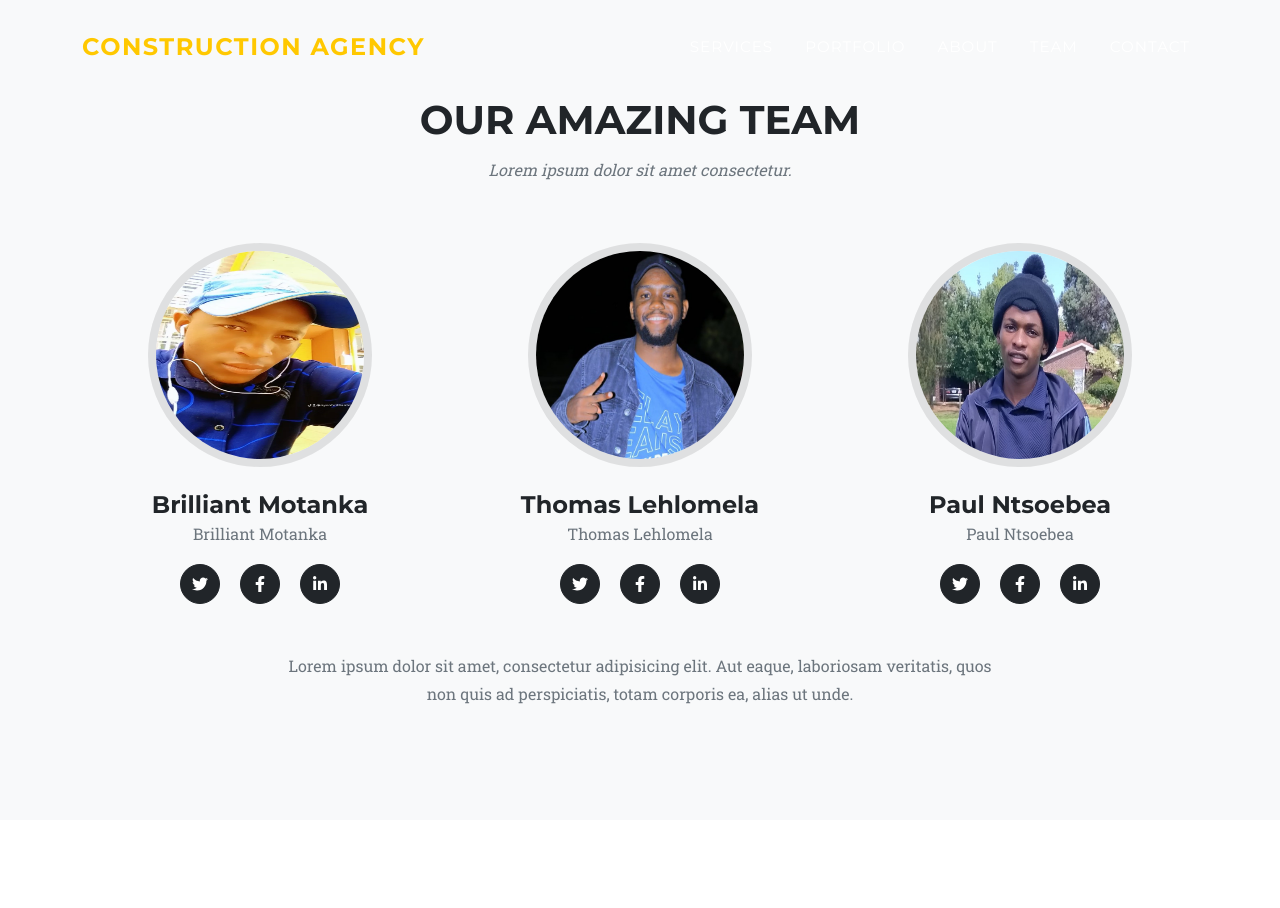
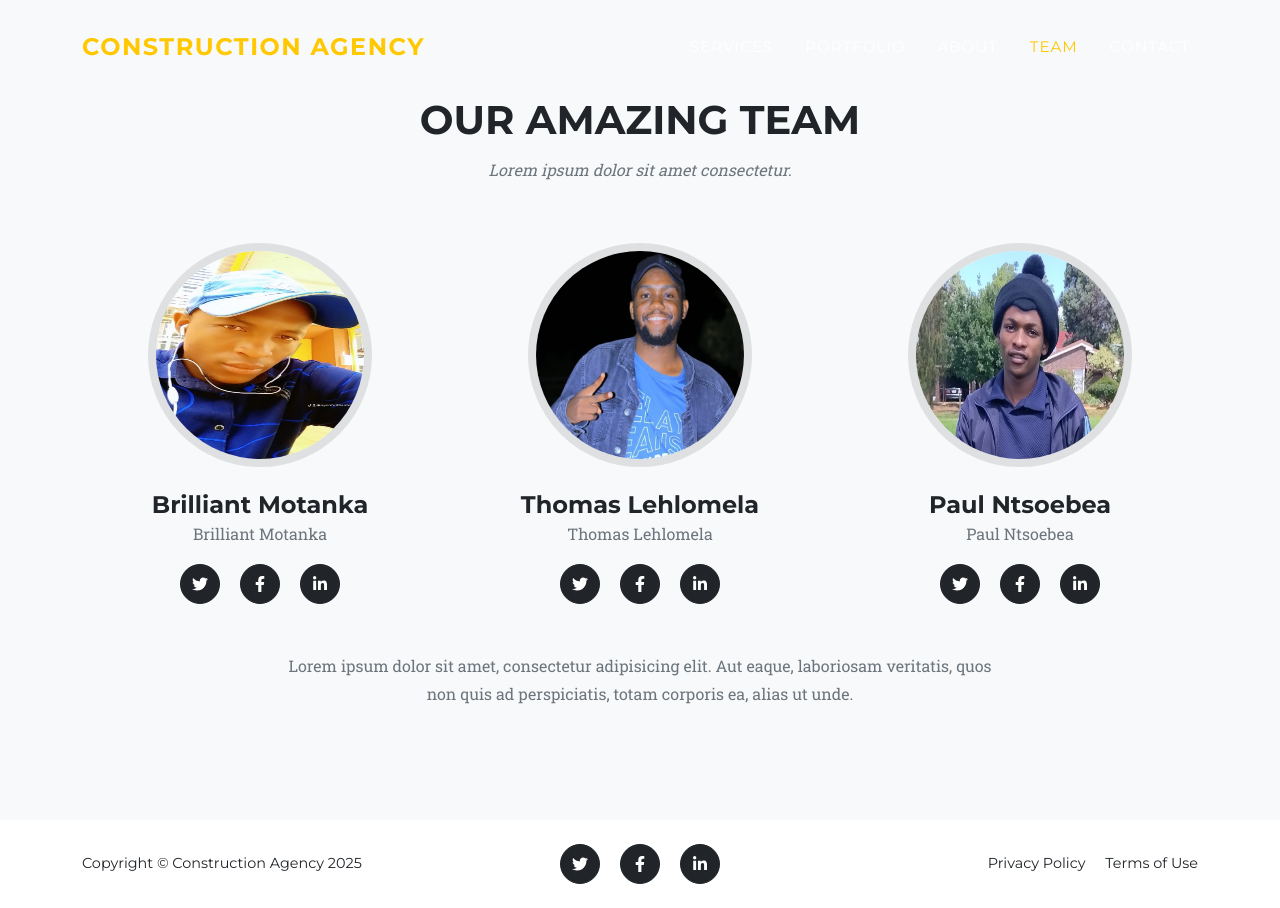
Before and after one commit to TankisoLechesa33/agency, a plain HTML site: page team.html in a window 1280 px wide. Before the commit the page ends 820 px from the top, so only its background shows below. Drawn offline with nearby package versions, Linux system fonts and the light colour scheme.

Commit message:
update six

```diff
--- a/team.html
+++ b/team.html
@@ -36,7 +36,6 @@
                 </div>
             </div>
         </nav>
-
  <!-- Team-->
         <section class="page-section bg-light" id="team">
             <div class="container">
@@ -81,3 +80,34 @@
                 </div>
             </div>
         </section>
+       <!-- Footer-->
+        <footer class="footer py-4">
+            <div class="container">
+                <div class="row align-items-center">
+                    <div class="col-lg-4 text-lg-start">Copyright &copy; Construction Agency 2025</div>
+                    <div class="col-lg-4 my-3 my-lg-0">
+                        <a class="btn btn-dark btn-social mx-2" href="#!" aria-label="Twitter"><i class="fab fa-twitter"></i></a>
+                        <a class="btn btn-dark btn-social mx-2" href="#!" aria-label="Facebook"><i class="fab fa-facebook-f"></i></a>
+                        <a class="btn btn-dark btn-social mx-2" href="#!" aria-label="LinkedIn"><i class="fab fa-linkedin-in"></i></a>
+                    </div>
+                    <div class="col-lg-4 text-lg-end">
+                        <a class="link-dark text-decoration-none me-3" href="#!">Privacy Policy</a>
+                        <a class="link-dark text-decoration-none" href="#!">Terms of Use</a>
+                    </div>
+                </div>
+            </div>
+        </footer>
+
+
+
+        <!-- Bootstrap core JS-->
+        <script src="https://cdn.jsdelivr.net/npm/bootstrap@5.2.3/dist/js/bootstrap.bundle.min.js"></script>
+        <!-- Core theme JS-->
+        <script src="js/scripts.js"></script>
+        <!-- * * * * * * * * * * * * * * * * * * * * * * * * * * * * * * * * * * * * * * * *-->
+        <!-- * *                               SB Forms JS                               * *-->
+        <!-- * * Activate your form at https://startbootstrap.com/solution/contact-forms * *-->
+        <!-- * * * * * * * * * * * * * * * * * * * * * * * * * * * * * * * * * * * * * * * *-->
+        <script src="https://cdn.startbootstrap.com/sb-forms-latest.js"></script>
+    </body>
+</html>
```
